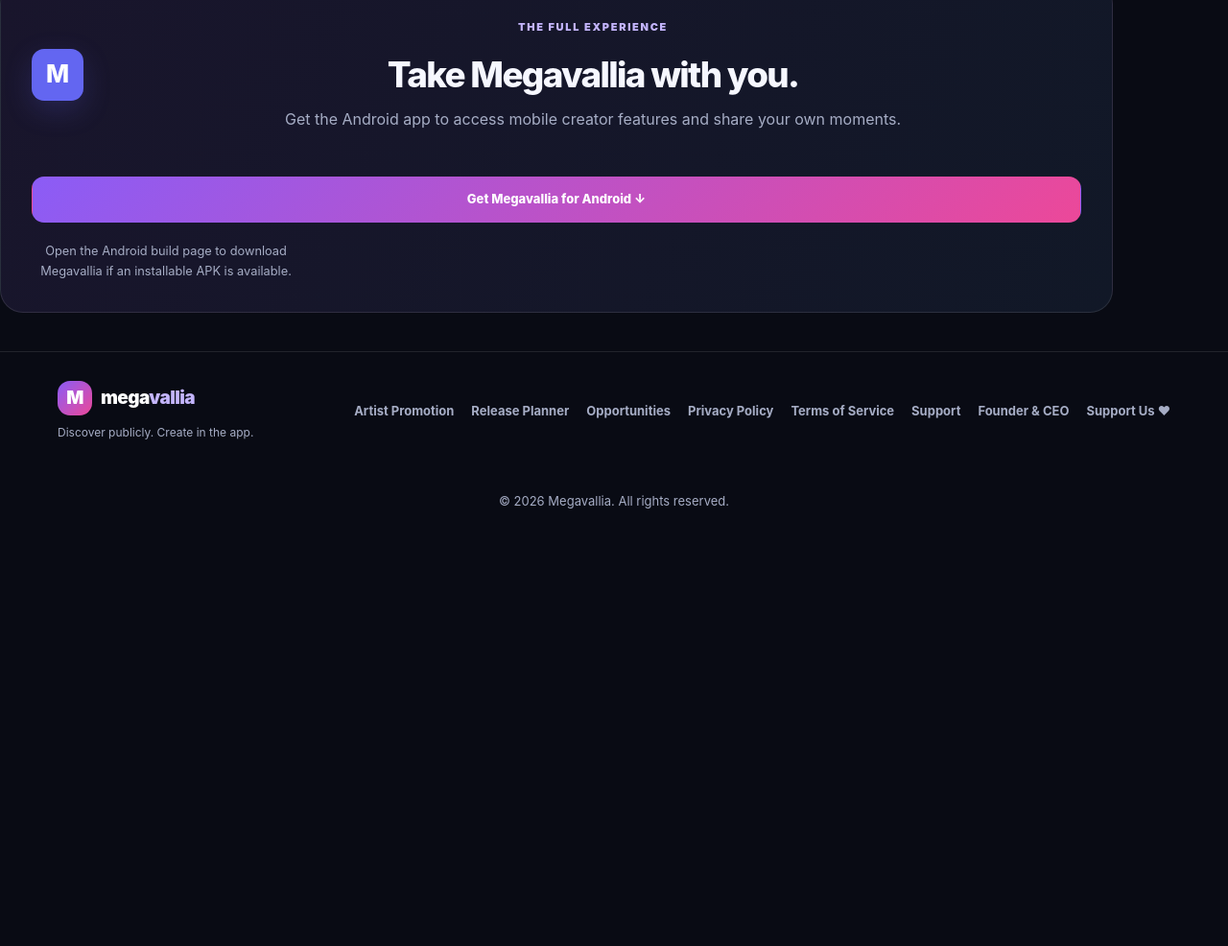
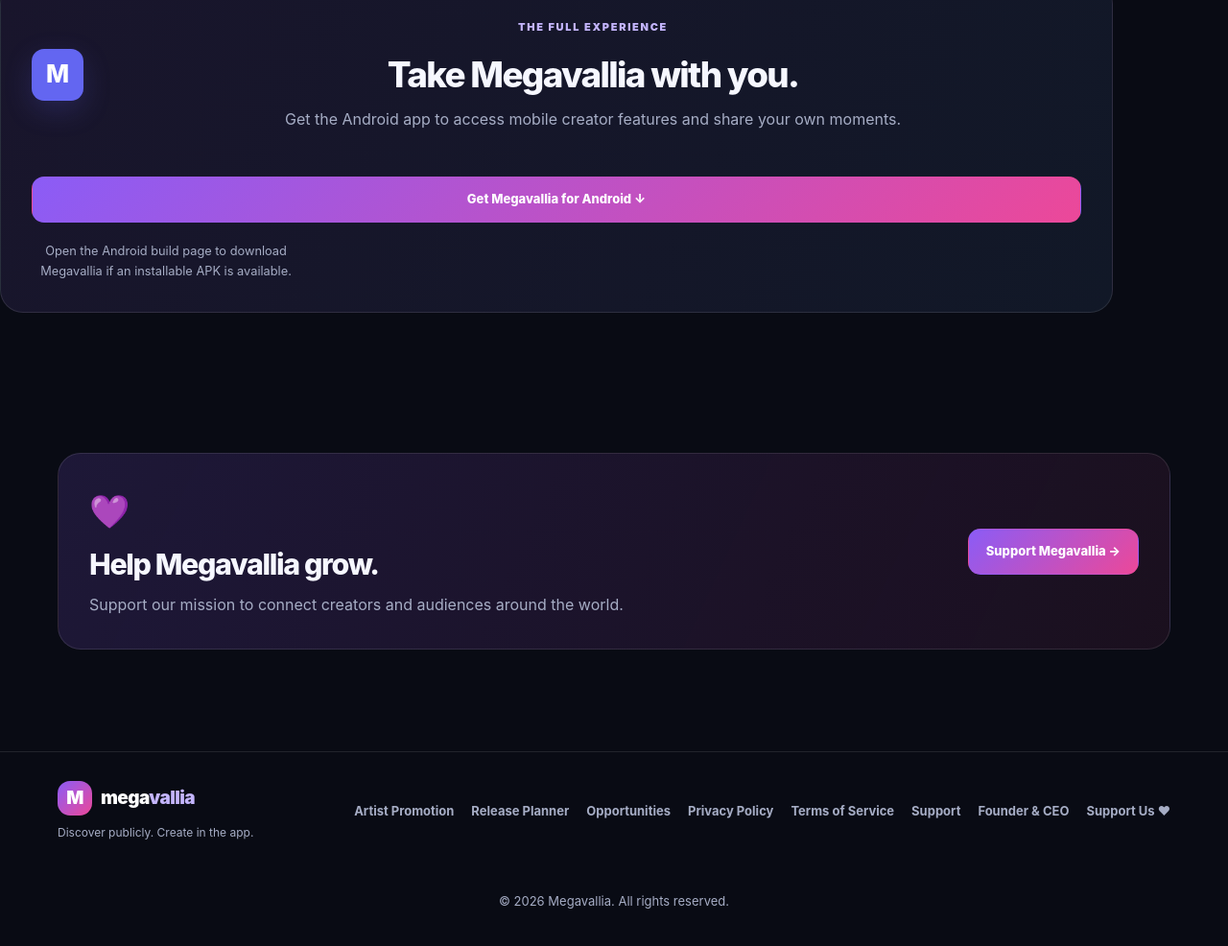
Before and after one commit to nitrolikegamer-dotcom/megavallia-website, a plain HTML site: page index.html in a window 1280 px wide. Shown: the part 3902-4888 px from the top of the page at 96% size. Before the commit the page ends 4471 px from the top, so only its background shows below. Drawn offline with nearby package versions, Linux system fonts and the light colour scheme; no server answers.

Commit message:
Add support section for donations
Added a support section to encourage donations.

```diff
--- a/index.html
+++ b/index.html
@@ -1308,8 +1308,24 @@
         </small>
       </div>
     </section>
+
+  <section class="wrap section" id="support">
+  <div class="creator-band">
+    <div>
+      <span class="star">💜</span>
+      <h2>Help Megavallia grow.</h2>
+      <p>
+        Support our mission to connect creators and audiences
+        around the world.
+      </p>
+    </div>
+
+    <a class="btn" href="donate.html">
+      Support Megavallia →
+    </a>
+  </div>
+  </section>
   </main>
-
   <!-- FOOTER -->
   <footer class="footer">
     <div class="wrap footer-inner">
```
